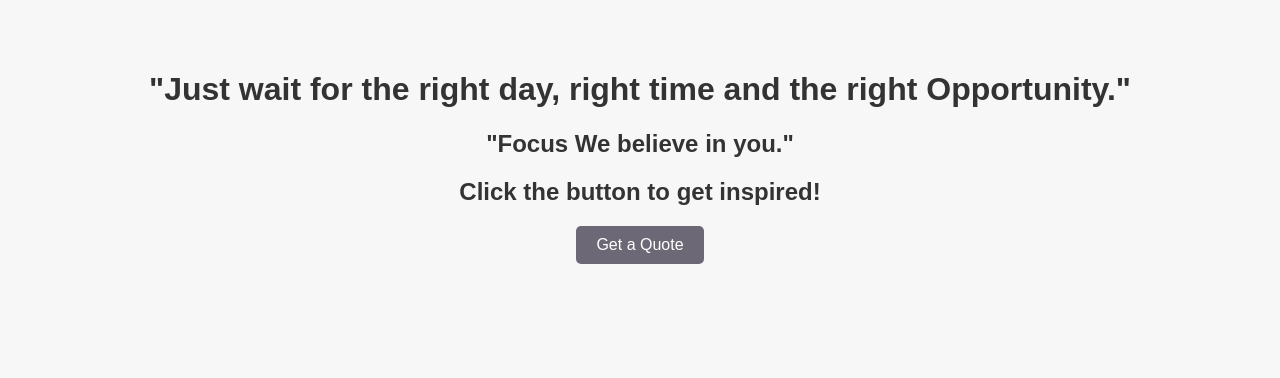
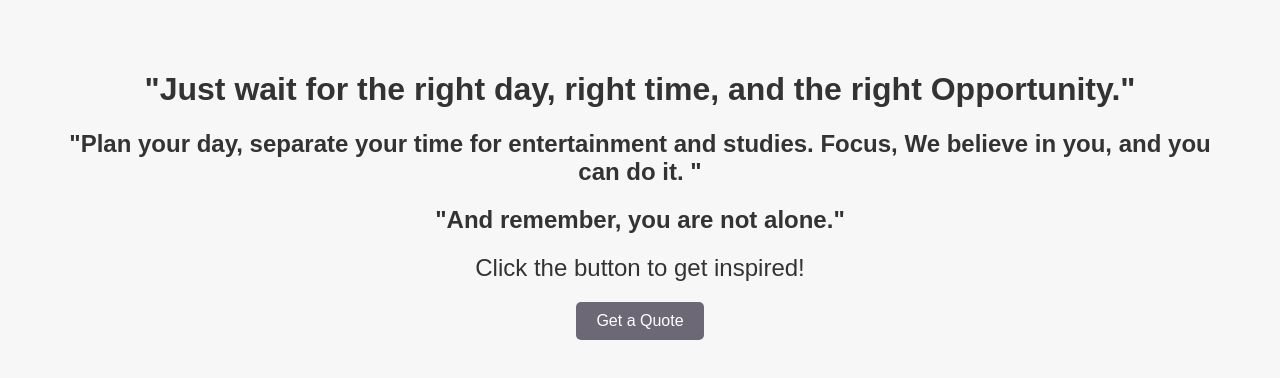
Before and after one commit to krsakshi/Code-Generator, a plain HTML site: page Motivator.html in a window 1280 px wide. Drawn offline with Linux system fonts and the light colour scheme.

Commit message:
Update Motivator.html

```diff
--- a/Motivator.html
+++ b/Motivator.html
@@ -32,13 +32,15 @@
   </style>
 </head>
 <body>
-<h1> "Just wait for the right day, right time and the right Opportunity." <h1>
-<h2>"Focus We believe in you."<h2>
+  <h1>"Just wait for the right day, right time, and the right Opportunity."</h1>
+  <h2>"Plan your day, separate your time for entertainment and studies. Focus, We believe in you, and you can do it. "</h2>
+  <h2>"And remember, you are not alone."</h2>
   <p id="quote">Click the button to get inspired!</p>
-  <button onclick="generateQuote()">Get a Quote</button>
+  <button onclick="generateQuote()" aria-label="Generate a new motivational quote">Get a Quote</button>
   <script>
     const quotes = [
-      "Just wait for the right day, right time and the right Opportunity.",
+      "Click the button to get inspired!",
+      "Just wait for the right day, right time, and the right Opportunity.",
       "Believe in yourself and all that you are.",
       "The future belongs to those who believe in the beauty of their dreams.",
       "Don't watch the clock; do what it does. Keep going.",
```
